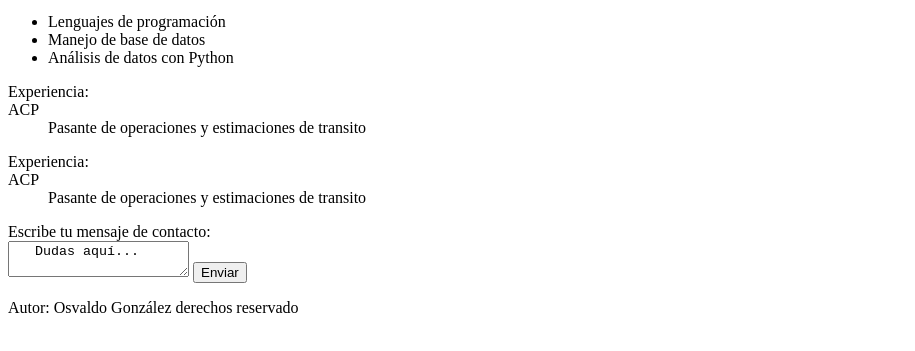
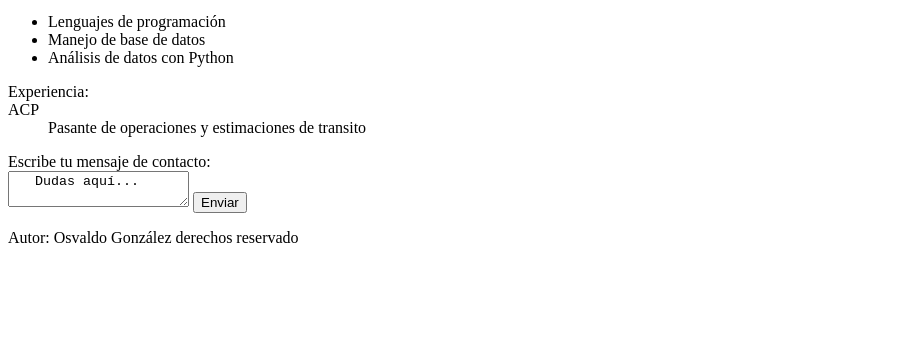
Before and after one commit to Antosg14/LabWebDev, a plain HTML site: page index.html in a window 1280 px wide. Shown: the part 155-506 px from the top of the page, without its empty margins (0-915 px from the left). Drawn offline with Linux system fonts and the light colour scheme.

Commit message:
html update v2

```diff
--- a/index.html
+++ b/index.html
@@ -26,13 +26,6 @@
     <dt>ACP</dt>
     <dd>Pasante de operaciones y estimaciones de transito</dd>
 	</dl>
-  </p>
-<div>
-  <dl>
-  Experiencia: <br>
-    <dt>ACP</dt>
-    <dd>Pasante de operaciones y estimaciones de transito</dd>
-	</dl>
     </div>
 
 <label>
```
